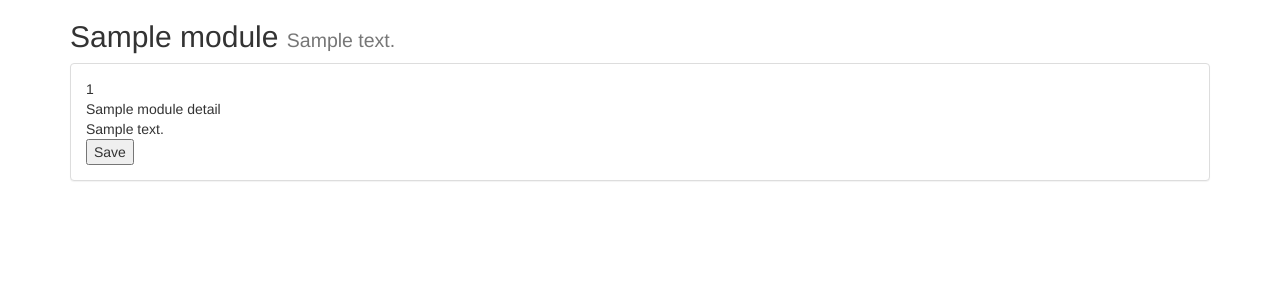
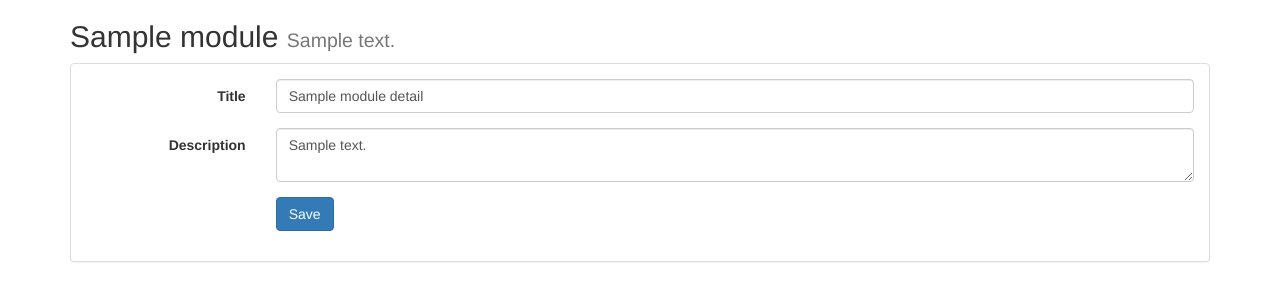
Before and after one commit to NateElliott/DLP, a Django app: template playground/templates/module-detail.html in a window 1280 px wide. Shown: the part 111-412 px from the top of the page. Run offline with Django 3.2, Linux system fonts and the light colour scheme; the template is opened without the code that fills it: most values are stand-ins (such as "Sample title", 1, 10 or a date in 2020); some libraries are stand-ins or nearby versions.

```diff
--- a/playground/dlp/models.py
+++ b/playground/dlp/models.py
@@ -54,6 +54,9 @@ class Modules(models.Model):
     upload_dtg = models.DateTimeField(auto_now_add=True)
     published = models.BooleanField(default=False)
     storage = models.CharField(max_length=32)
+    size = models.CharField(max_length=16)
+    reviewed = models.BooleanField(default=False)
+    load_file = models.CharField(max_length=255)
 
 
     def __str__(self):
--- a/playground/templates/module-detail.html
+++ b/playground/templates/module-detail.html
@@ -1,21 +1,36 @@
 {% extends 'base.html' %}
 
-{% block title %}Module{% endblock %}
+{% block title %}Module Detail{% endblock %}
 
 {% block content %}
     <h2>{{ module.name }} <small>{{ module.description }}</small></h2>
 
+
+
     <div class="panel panel-default">
         <div class="panel-body">
-            <form method="post">
+            <form method="post" class="form-horizontal">
                 {% csrf_token %}
+                <input type="hidden" name="storage" value="{{ module.storage }}">
+                <div class="form-group">
+                    <label for="title" class="col-sm-2 control-label">Title</label>
+                    <div class="col-sm-10">
+                        <input type="text" name="title" id="title" class="form-control" value="{{ module_detail.title }}">
+                    </div>
+                </div>
 
-                {{ module_detail.totalSlides }}<br>
-                {{ module_detail.title }}<br>
-                {{ module_detail.description }}<br>
+                <div class="form-group">
+                    <label for="description" class="col-sm-2 control-label">Description</label>
+                    <div class="col-sm-10">
+                        <textarea name="description" id="description" class="form-control">{{ module_detail.description }}</textarea>
+                    </div>
+                </div>
 
-
-                <button type="submit">Save</button>
+                <div class="form-group">
+                    <div class="col-sm-offset-2 col-sm-10">
+                        <button type="submit" class="btn btn-primary">Save</button>
+                    </div>
+                </div>
             </form>
         </div>
     </div>
--- a/playground/templates/profile.html
+++ b/playground/templates/profile.html
@@ -36,7 +36,7 @@
 
                 <div class="form-group">
                     <div class="col-sm-offset-2 col-sm-10">
-                        <button type="submit" class="btn btn-default">Update</button>
+                        <button type="submit" class="btn btn-primary">Update</button>
                     </div>
                 </div>
 
```
Also changed, not shown: playground/dlp/views.py (+36 -18 lines), playground/templates/home.html (+9 -3 lines), playground/db.sqlite3.
